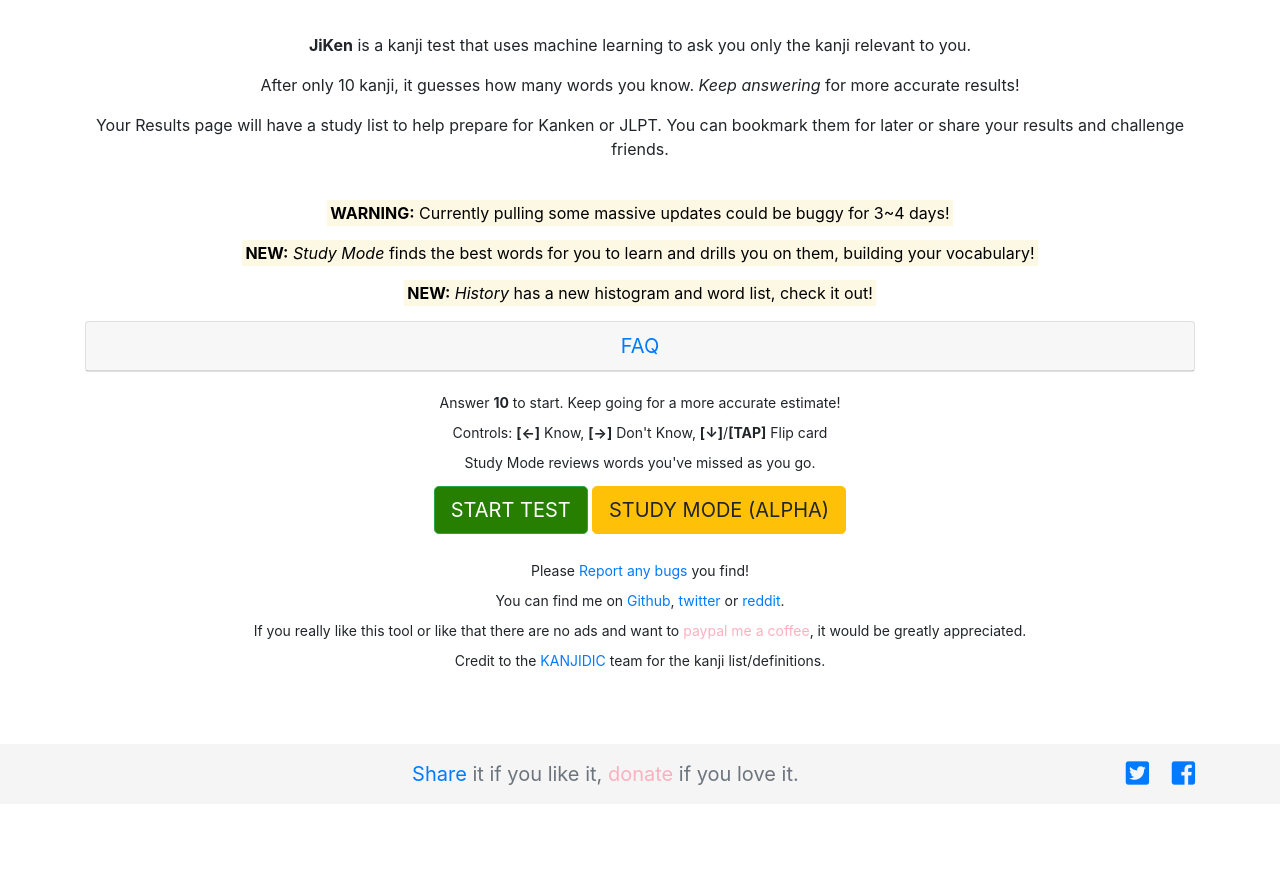
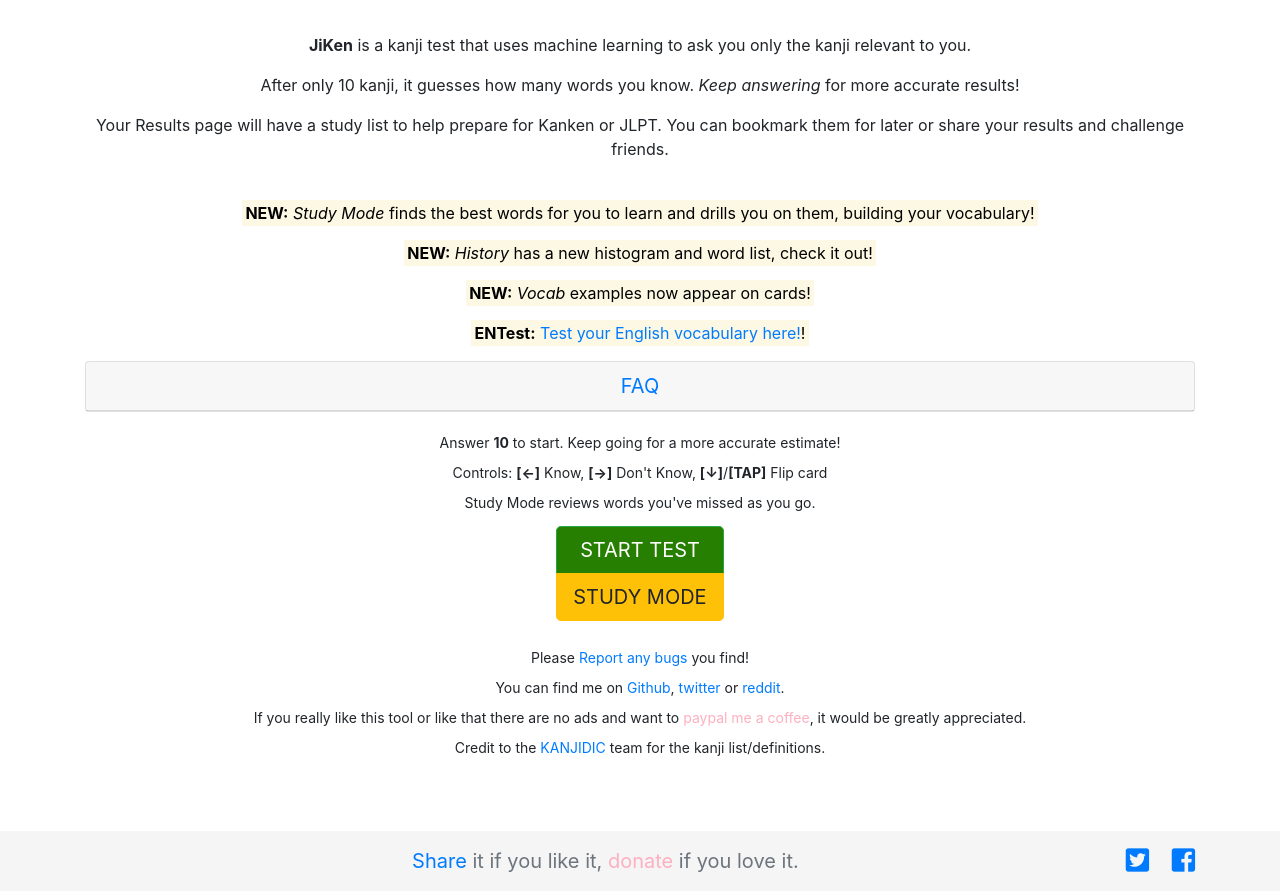
Before and after one commit to Ambiwlans/JiKen, a Flask app: page / in a window 1280 px wide. Shown: the part 321-1212 px from the top of the page. Before the commit the page ends 1106 px from the top, so only its background shows below. Run offline with Flask 2, Linux system fonts and the light colour scheme; some libraries are stand-ins or nearby versions.

Commit message:
front page - new notices, stack buttons

```diff
--- a/TODO.txt
+++ b/TODO.txt
@@ -2,13 +2,15 @@
 CUR
 ###########
 
-- move bar to above words? (and hide it preest)
+- move study bar to above words? (and hide it preest)
 - ignore words from 1st 10.
 - only study words that had a > 40% chance of getting right (not too hard)
+
 - bold the selected kanji in sample vocab
+
 - regularization / error bounds
+
 - bold active tests in adminpage
-
 - make a flush redis button in admin
 
 +++++++++++
--- a/app/templates/home.html
+++ b/app/templates/home.html
@@ -12,9 +12,10 @@
 		<br>
 
         <!-- Notice -->
-        <container><p><mark><b>WARNING:</b> Currently pulling some massive updates could be buggy for 3~4 days!</mark></p></container>
         <container><p><mark><b>NEW:</b> <i>Study Mode</i> finds the best words for you to learn and drills you on them, building your vocabulary!</mark></p></container-->
         <container><p><mark><b>NEW:</b> <i>History</i> has a new histogram and word list, check it out!</mark></p></container-->
+        <container><p><mark><b>NEW:</b> <i>Vocab</i> examples now appear on cards!</mark></p></container-->
+        <container><p><mark><b>ENTest:</b> <a href="https://enken.herokuapp.com/">Test your English vocabulary here!</a>!</mark></p></container-->
 
 		<!-- FAQ -->
         <container>
@@ -41,8 +42,10 @@
 
 		<!-- Button Block -->
 		<p>
+        <div class="btn-group-vertical">
     		<a id="start_test" class="btn btn-success btn-lg" role="btn" href="/test?s=0">START TEST</a>
-    		<a id="start_study" class="btn btn-warning btn-lg" role="btn" href="/test?s=1">STUDY MODE (ALPHA)</a>
+    		<a id="start_study" class="btn btn-warning btn-lg" role="btn" href="/test?s=1">STUDY MODE</a>
+        </div>
 		</p>
 
 		<!-- Outro -->
```
